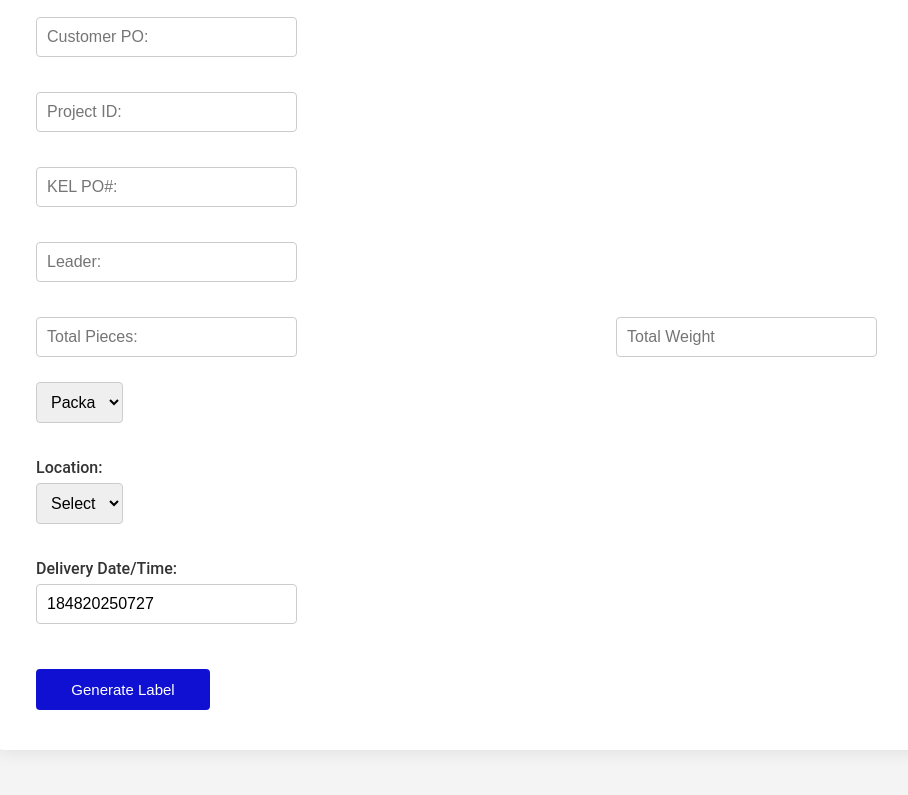
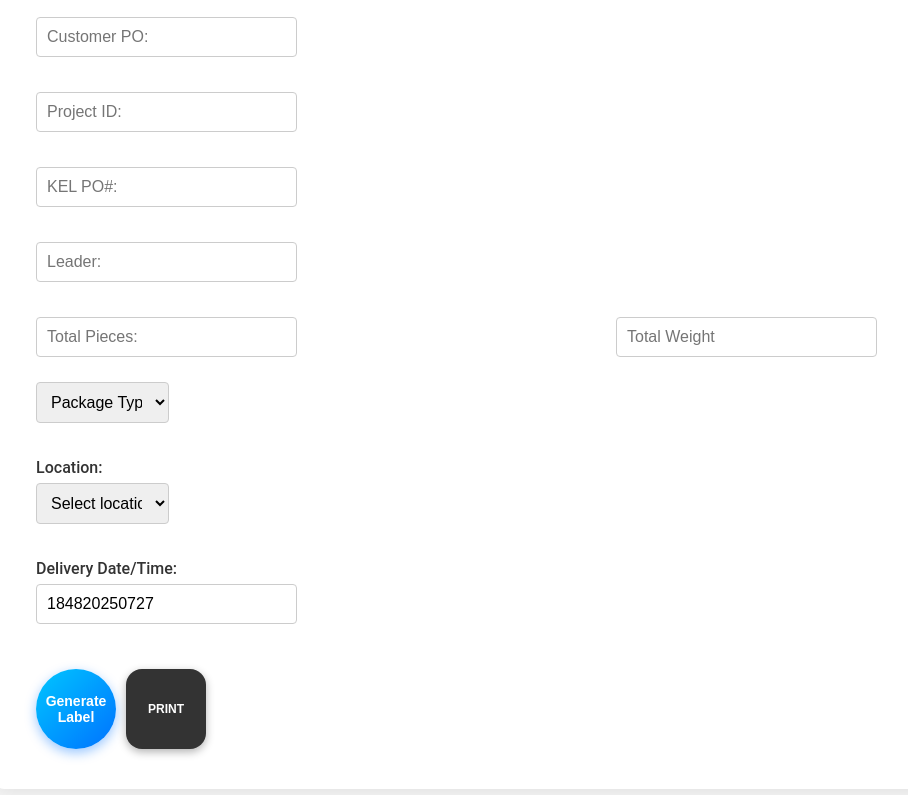
Before and after one commit to Bodia0210/lablemaker, a plain HTML site: page index.html in a window 1280 px wide. Shown: the part 421-1216 px from the top of the page, without its empty margins (24-932 px from the left). Before the commit the page ends 1191 px from the top, so only its background shows below. Drawn offline with Linux system fonts and the light colour scheme.

Commit message:
add and style button
add and style button
add modine logo
work width adaptive css

```diff
--- a/index.html
+++ b/index.html
@@ -31,7 +31,7 @@
         <option value="">HVAC Solution</option>
         <option value="IEC">IEC</option>
         <option value="">Mafna</option>
-        <option value="">Modine</option>
+        <option value="Modine">Modine</option>
         <option value="Nova Flex">Nova Flex</option>
         <option value="Oxygen 8">Oxygen 8</option>
         <option value="">PB</option>
@@ -114,8 +114,11 @@
       <label for="delivery-time-date">Delivery Date/Time:</label>
       <input class="short" type="text" id="delivery-time-date" readonly />
     </div>
+<div class="button-group">
+    <button class="generate">Generate Label</button>
+    <button class="print" >PRINT</button>
+</div>
 
-    <button>Generate Label</button>
 
   <script src="scripts/main.js"></script>
 </body>
--- a/scripts/main.js
+++ b/scripts/main.js
@@ -11,7 +11,8 @@ const logoMap = {
   "Pool Pac": "svg/poolpak.svg",
   "Senior Flexonics": "svg/seniorflexonics.svg",
   "ClimaCool": "svg/climacool.svg",
-  "ClimateCraft": "svg/climacraft.svg"
+  "ClimateCraft": "svg/climacraft.svg",
+  "Modine": "svg/modine.svg"
 
 };
 
--- a/styles/styles.css
+++ b/styles/styles.css
@@ -12,14 +12,7 @@ html, body {
   font-family: "Roboto", sans-serif;
 }
 
-.form-container {
-  width: 100%;
-  max-width: 600px;
-  margin: 0 auto;
-  background-color: #fff;
-  padding: 20px;
-  border-radius: 8px;
-}
+
 
 body {
   background-color: #f4f4f4;
@@ -31,12 +24,13 @@ body {
 
 /* Контейнер форми */
 .form-container {
+  width: 100%;
+  max-width: 1600px;
+  margin: auto;
   background-color: white;
   padding: 40px;
   border-radius: 8px;
   box-shadow: 0 0 20px rgba(0, 0, 0, 0.1);
-  width: 100%;
-  max-width: 100%;
 }
 
 /* Шапка */
@@ -121,33 +115,82 @@ select {
 }
 
 /* Кнопка */
+
+
 button,
 input[type="submit"] {
-  background-color: #1010d2;
-  color: white;
-  padding: 12px 20px;
+  width: 80px;
+  height: 80px;
+  padding: 0;
+  border-radius: 50%;
+  background-color: #e0d5d9;
+  color: rgb(10, 10, 11);
+  font-size: 14px;
+  font-weight: bold;
   border: none;
-  border-radius: 4px;
-  font-size: 15px;
   cursor: pointer;
-  width: 15%;
   margin-top: 10px;
+  display: flex;
+  align-items: center;
+  justify-content: center;
 }
+
+
 
 button:hover,
 input[type="submit"]:hover {
-  background-color: #0056b3;
+  background-color: #b30012;
 }
+
+.button-group {
+  display: flex;
+  gap: 10px; /* Відступ між кнопками */
+  margin-top: 20px;
+}
+
+button.generate {
+  background: linear-gradient(135deg, #00c6ff, #0072ff);
+  box-shadow: 0 4px 12px rgba(0, 114, 255, 0.4);
+  color: white;
+  font-size: 14px;
+  border-radius: 50%;
+  width: 80px;
+  height: 80px;
+  transition: transform 0.2s ease, box-shadow 0.2s ease;
+}
+
+button.generate:hover {
+  transform: scale(1.05);
+  box-shadow: 0 6px 16px rgba(0, 114, 255, 0.5);
+}
+
+
+button.print {
+  background-color: #333;
+  color: #fff;
+  width: 80px;
+  height: 80px;
+  border-radius: 20%;
+  font-size: 12px;
+  font-weight: bold;
+  box-shadow: 0 3px 8px rgba(0, 0, 0, 0.3);
+  transition: background-color 0.3s;
+}
+
+button.print:hover {
+  background-color: #555;
+}
+
 
 input.short {
     width: 45%;
 }
 
 select {
-  width: 15%;
+  width: 23%;
 }
 
-@media (max-widh: 600px) {
+@media (max-width: 600px) {
   input.short {
     width: 100%;
   }
@@ -172,3 +215,9 @@ select {
     flex: 1 1 100%;
   }
 }
+
+@media (max-width: 600px) {
+  .field {
+    width: 100%;
+  }
+}
```
Also changed, not shown: svg/modine.svg (added).
